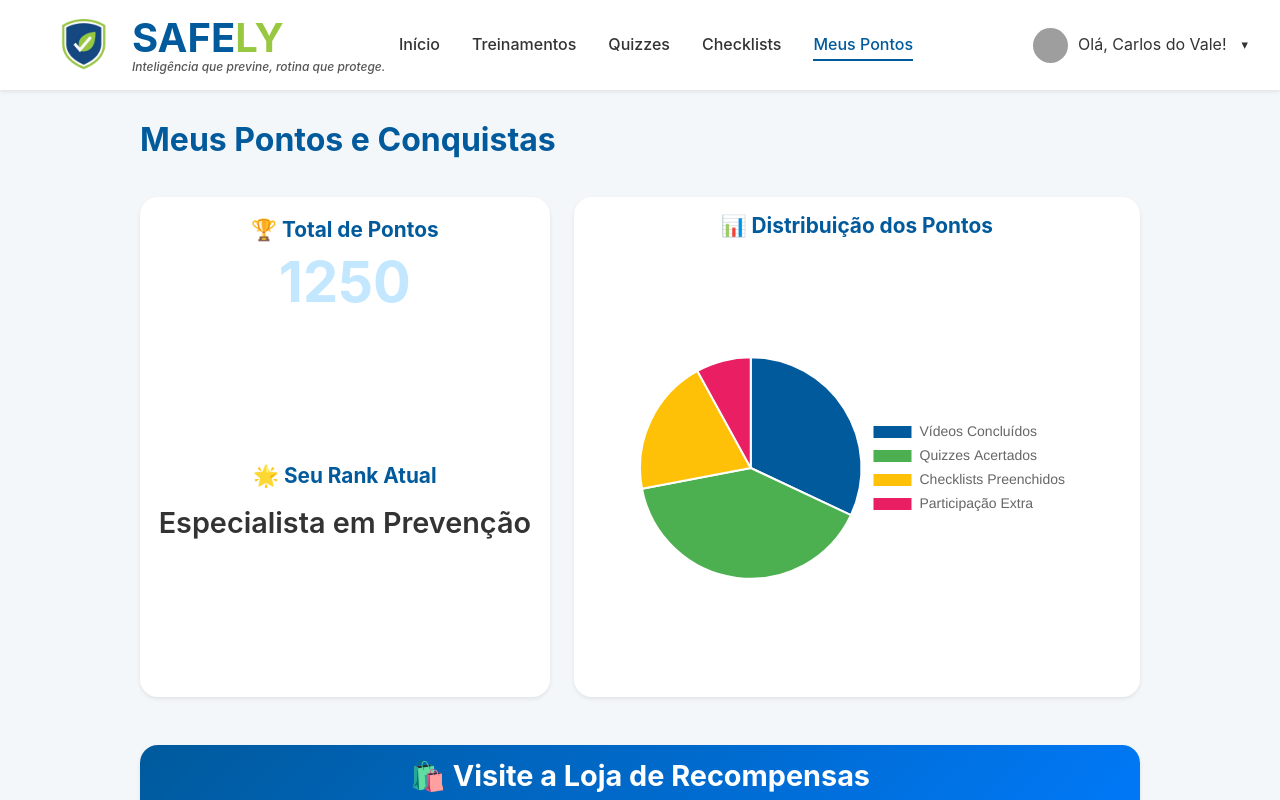
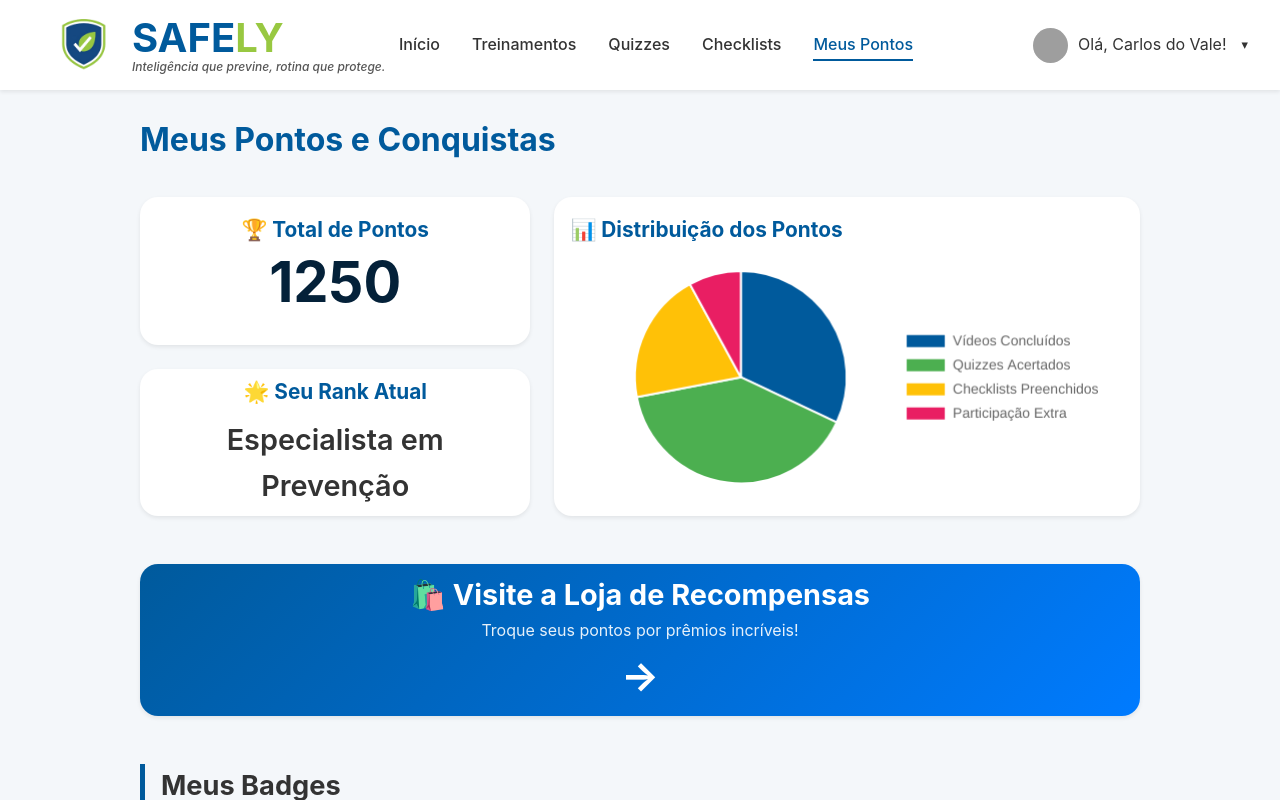
Before and after one commit to vinisik/safely, a React (Create React App) app: page /pontos in a window 1280 px wide. Both pictures are taken after typing "Sample", "Sample123" into the empty fields and a click on the button "Entrar". Shown: the top 800 px of the page. Built offline with nearby package versions, Linux system fonts and the light colour scheme; grey boxes are pictures that could not be loaded.

Commit message:
Edições na pagina de pontos

```diff
--- /dev/null
+++ b/src/hooks/useIsMobile.js
@@ -0,0 +1,26 @@
+import { useState, useEffect } from 'react';
+
+// Este hook retorna 'true' se a largura da tela for menor que 768px
+function useIsMobile() {
+  const [isMobile, setIsMobile] = useState(window.innerWidth < 768);
+
+  useEffect(() => {
+    // Função que será chamada toda vez que a janela for redimensionada
+    const handleResize = () => {
+      setIsMobile(window.innerWidth < 768);
+    };
+
+    // Adiciona o "ouvinte" de evento de redimensionamento
+    window.addEventListener('resize', handleResize);
+
+    // Função de limpeza: remove o "ouvinte" quando o componente não estiver mais na tela
+    // Isso é importante para evitar vazamentos de memória
+    return () => {
+      window.removeEventListener('resize', handleResize);
+    };
+  }, []); // O array vazio [] garante que o efeito rode apenas uma vez (ao montar/desmontar)
+
+  return isMobile;
+}
+
+export default useIsMobile;
--- a/src/index.css
+++ b/src/index.css
@@ -706,6 +706,21 @@ main {
   flex-wrap: wrap;
   gap: 1.5rem;
 }
+
+.points-summary-column {
+  display: flex;
+  flex-direction: column; /* Empilha os itens verticalmente */
+  gap: 1.5rem; /* Espaçamento entre os dois cards */
+  flex: 1; /* Faz a coluna ocupar 1 parte do espaço */
+}
+
+.points-summary-column .points-summary {
+  width: 100%; /* Garante que o card ocupe toda a largura da coluna */
+  margin-bottom: 0; /* Remove margens extras se houver */
+  flex-grow: 1; /* Permite que os cards cresçam para preencher o espaço */
+}
+
+
 .point-item {
   text-align: center;
   flex: 1;
@@ -721,7 +736,7 @@ main {
 .point-item .large-number {
   font-size: 3.5rem;
   font-weight: bold;
-  color: var(--secondary-color);
+  color: #042139;
   line-height: 1;
 }
 .point-item .large-text {
@@ -776,6 +791,7 @@ main {
     max-width: none; /* Remove a largura máxima que tinha antes */
 }
 
+
 /* Responsividade para o layout da página de pontos */
 @media (max-width: 992px) {
   .points-header-layout {
@@ -789,14 +805,13 @@ main {
 }
 
 .chart-container {
-  padding: 2rem;
-  height: 500px;
-  background-color: var(--card-bg);
-  border-radius: var(--border-radius);
-  box-shadow: var(--shadow);
-  max-width: 600px;
-  margin: 0 auto;
-  display: flex;
+  height: 100%;
+  padding: 1rem;
+}
+
+.chart-container-wrapper {
+  height: 100%;
+  padding: 1rem;
   justify-content: center;
   align-items: center;
 }
--- a/src/pages/MyPoints.js
+++ b/src/pages/MyPoints.js
@@ -1,11 +1,13 @@
-import React from 'react';
+import React, { useMemo } from 'react';
 import { Pie } from 'react-chartjs-2';
 import { Chart as ChartJS, ArcElement, Tooltip, Legend } from 'chart.js';
 import { Link } from 'react-router-dom';
+import useIsMobile from '../hooks/useIsMobile';
 
 ChartJS.register(ArcElement, Tooltip, Legend);
 
 function MyPoints() {
+  const isMobile = useIsMobile();
   const totalPoints = 1250;
   const rank = 'Especialista em Prevenção';
   const badges = [
@@ -30,10 +32,12 @@ function MyPoints() {
     ],
   };
 
-  const chartOptions = {
+  const chartOptions = useMemo(() => ({
     responsive: true,
+    maintainAspectRatio: false,
     plugins: {
       legend: {
+        display: !isMobile, // <-- A MÁGICA ACONTECE AQUI! Mostra a legenda se NÃO for mobile
         position: 'right',
         labels: {
           font: {
@@ -56,37 +60,45 @@ function MyPoints() {
         }
       }
     }
-  };
+  }), [isMobile]);
 
   return (
+    <div className="page-container points-page">
 
-    <div className="page-container points-page">
       <title>Safely | Meus Pontos</title>
+
       <div className="page-header">
         <h1>Meus Pontos e Conquistas</h1>
       </div>
 
       <div className="points-header-layout">
+        {/* Coluna para empilhar os cards de resumo */}
+        <div className="points-summary-column">
           <div className="points-summary card">
             <div className="point-item">
               <h2>🏆 Total de Pontos</h2>
               <p className="large-number">{totalPoints}</p>
             </div>
+          </div>
+          <div className="points-summary card">
             <div className="point-item">
               <h2>🌟 Seu Rank Atual</h2>
               <p className="large-text">{rank}</p>
             </div>
           </div>
+        </div>
 
+        {/* Coluna do gráfico */}
         <div className="points-chart-section">
           <div className="chart-container card">
             <h2>📊 Distribuição dos Pontos</h2>
+            <div className="chart-container-wrapper">
                 <Pie data={chartData} options={chartOptions} />
             </div>
           </div>
         </div>
+      </div>
 
-      {/* --- LINK PARA A LOJA DE RECOMPENSAS --- */}
       <Link to="/recompensas" className="card rewards-link-card">
         <h3>🛍️ Visite a Loja de Recompensas</h3>
         <p>Troque seus pontos por prêmios incríveis!</p>
@@ -124,11 +136,6 @@ function MyPoints() {
             <p>Ganhe 200 pontos e o badge "Mestre Aprovado"!</p>
             <Link to="/quizzes" className="btn-challenge">Ver Quizzes</Link>
           </div>
-          <div className="challenge-card card">
-            <h3>Conclua todas suas checklists</h3>
-            <p>Ganhe 100 pontos!</p>
-            <Link to="/checklists" className="btn-challenge">Ver Checklits</Link>
-          </div>
         </div>
       </div>
     </div>
```
Lines whose indentation alone changed are shown as unchanged.
